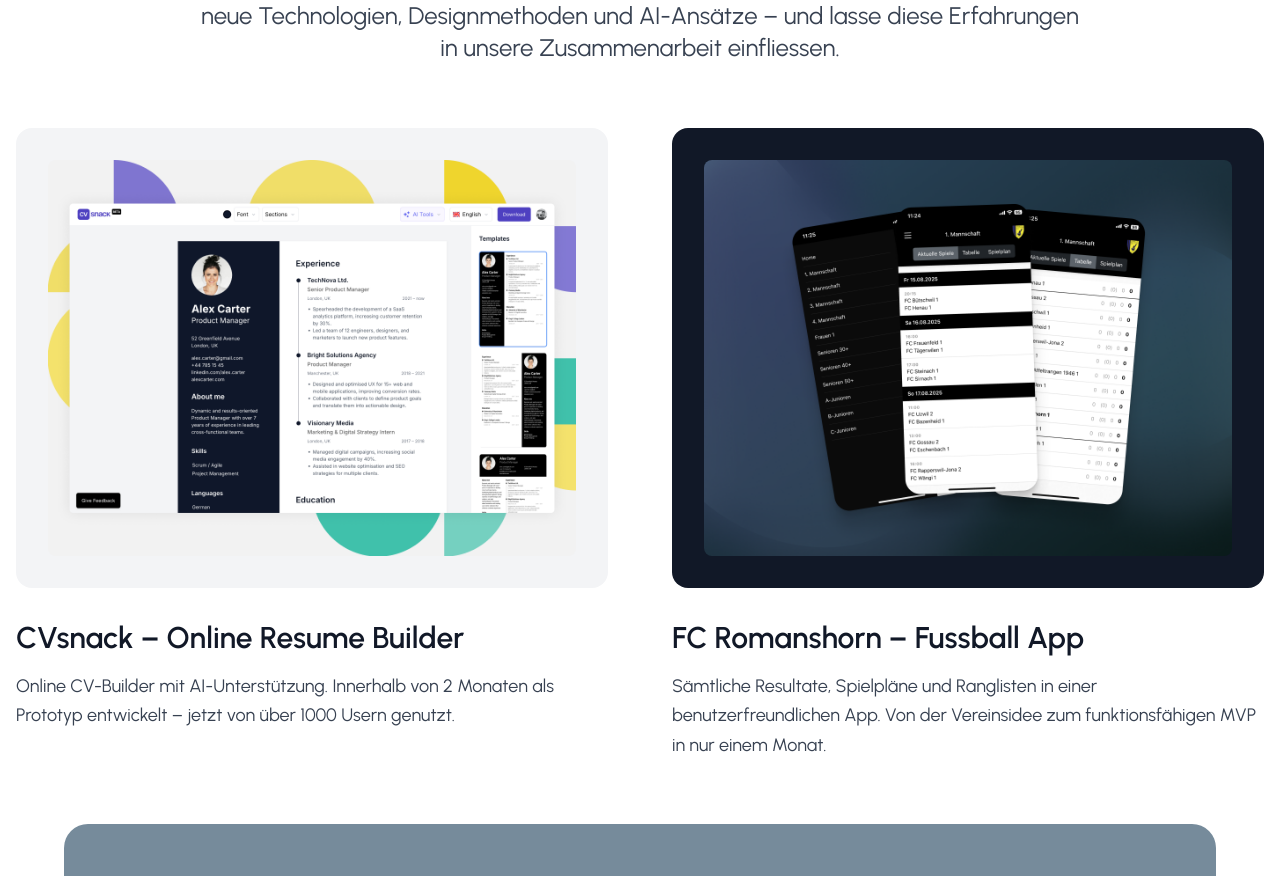
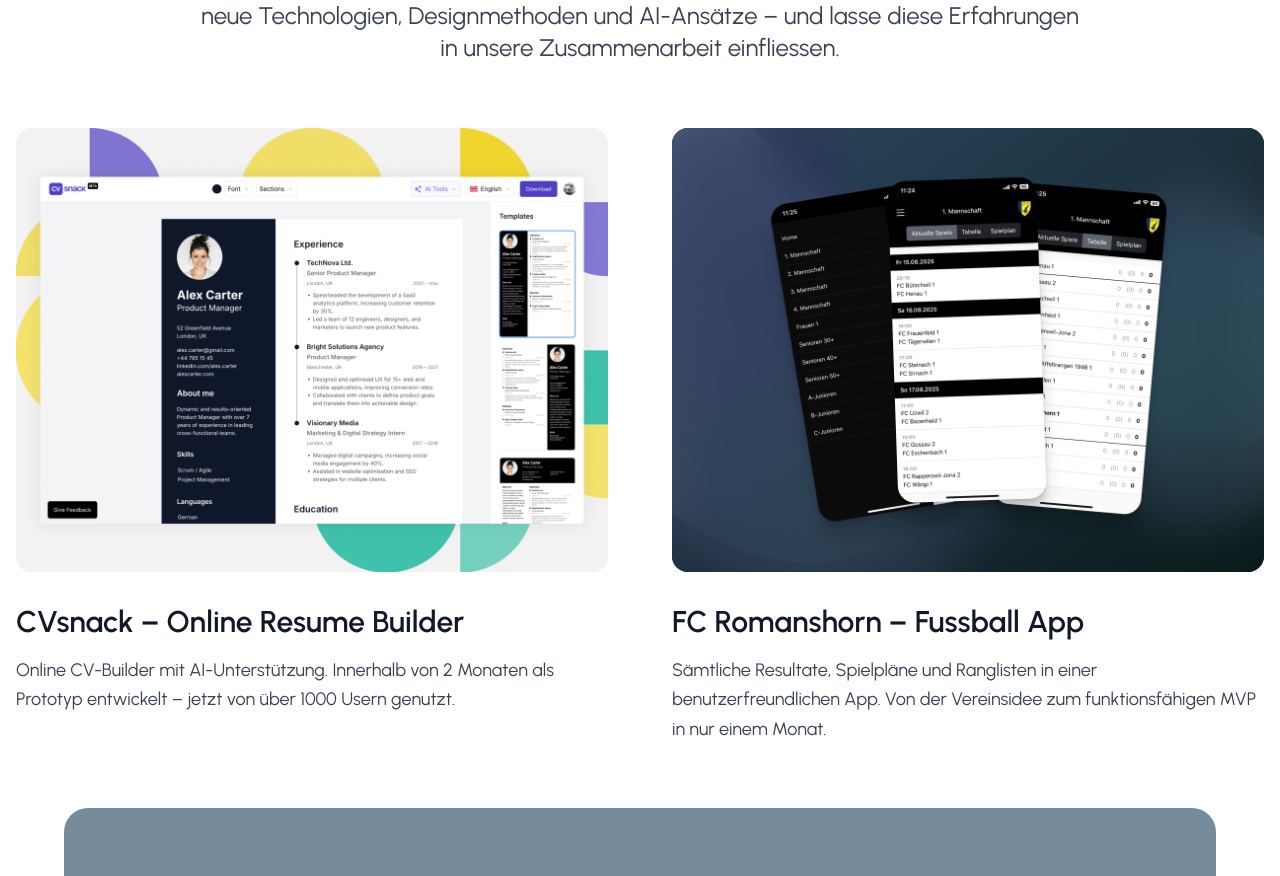
Before and after one commit to thomasveit89/DESIGNSNACK, a Nuxt app: page / in a window 1280 px wide. Shown: the part 6486-7362 px from the top of the page. Built offline with nearby package versions, Linux system fonts and the light colour scheme.

Commit message:
style: remove padding from project card containers
The padding was unnecessary as the images already have proper spacing. This creates a cleaner look while maintaining the hover effect.

```diff
--- a/pages/index.vue
+++ b/pages/index.vue
@@ -530,7 +530,7 @@
         <div class="grid grid-cols-1 lg:grid-cols-2 gap-16 max-w-7xl mx-auto">
           <!-- CVsnack Project -->
           <a href="https://cvsnack.com" target="_blank" class="flex flex-col group cursor-pointer">
-            <div class="bg-gray-100 rounded-2xl p-8 mb-8 relative overflow-hidden transition-transform duration-300 group-hover:scale-105">
+            <div class="bg-gray-100 rounded-2xl mb-8 relative overflow-hidden transition-transform duration-300 group-hover:scale-105">
               <img src="/img/cvsnack.png" alt="CVsnack Online Resume Builder" class="w-full h-auto rounded-lg">
             </div>
             <div class="flex flex-col gap-4">
@@ -543,7 +543,7 @@
 
           <!-- FC Romanshorn Project -->
           <a href="https://app.fcromanshorn.ch/" target="_blank" class="flex flex-col group cursor-pointer">
-            <div class="bg-gray-900 rounded-2xl p-8 mb-8 relative overflow-hidden transition-transform duration-300 group-hover:scale-105">
+            <div class="bg-gray-900 rounded-2xl mb-8 relative overflow-hidden transition-transform duration-300 group-hover:scale-105">
               <img src="/img/fcr-app.png" alt="FC Romanshorn Fussball App" class="w-full h-auto rounded-lg">
             </div>
             <div class="flex flex-col gap-4">
```
